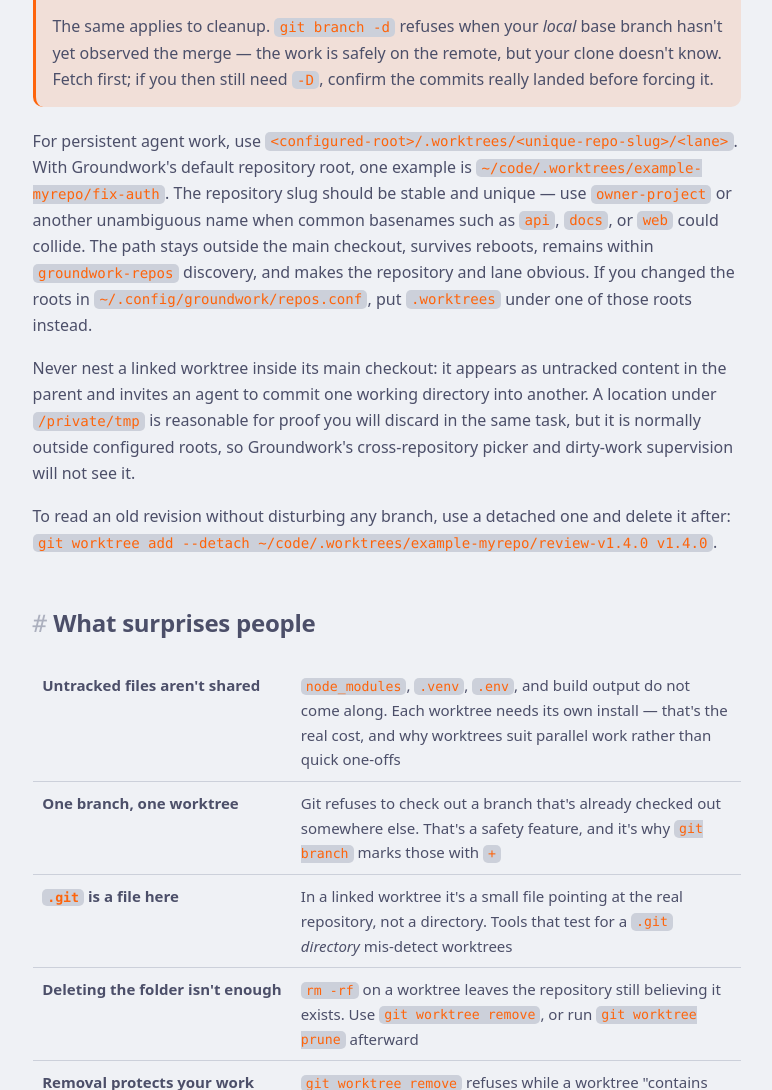
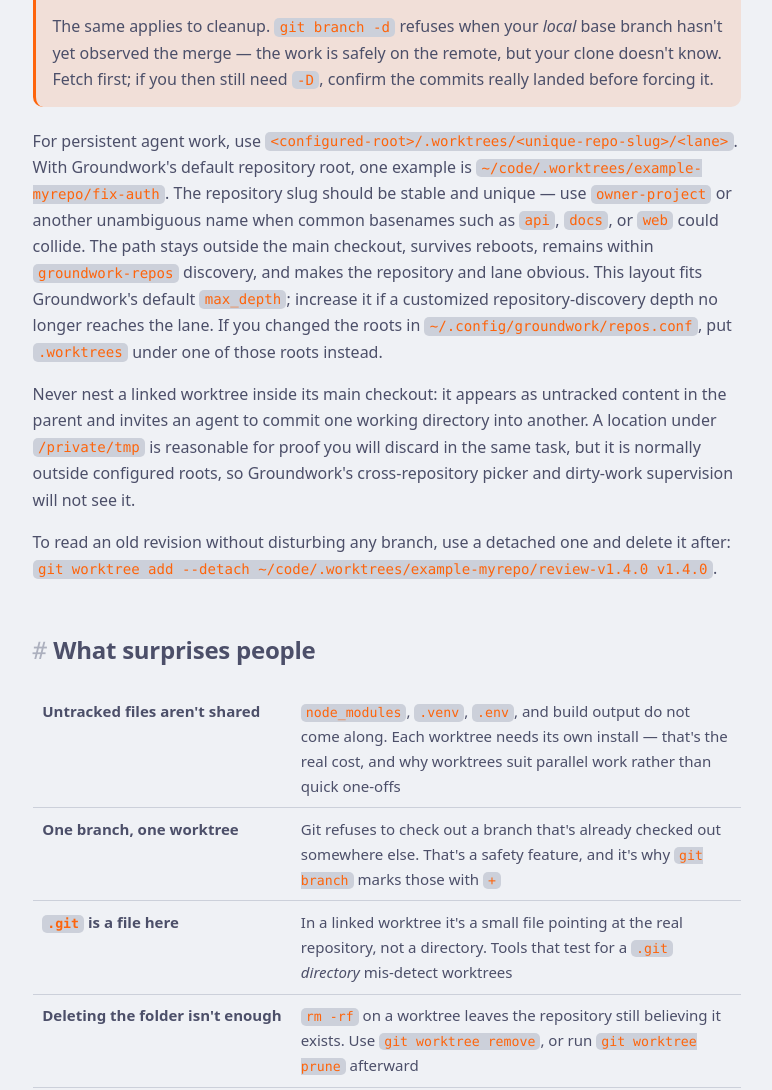
Before and after one commit to jasondockery/groundwork, a plain HTML site: page docs/worktrees.html in a window 1280 px wide. Shown: the part 2722-3812 px from the top of the page, without its empty margins (385-1157 px from the left). Drawn offline with Linux system fonts and the light colour scheme.

Commit message:
docs(worktrees): clarify discovery depth

```diff
--- a/docs/worktrees.html
+++ b/docs/worktrees.html
@@ -185,7 +185,7 @@
         <p>This matters more with agents than without: you often create the worktree from wherever your shell already was, and nothing in the agent's context can reveal a wrong starting point. State the base every time.</p>
         <p>The same applies to cleanup. <code>git branch -d</code> refuses when your <em>local</em> base branch hasn't yet observed the merge — the work is safely on the remote, but your clone doesn't know. Fetch first; if you then still need <code>-D</code>, confirm the commits really landed before forcing it.</p>
       </div>
-      <p>For persistent agent work, use <code>&lt;configured-root&gt;/.worktrees/&lt;unique-repo-slug&gt;/&lt;lane&gt;</code>. With Groundwork's default repository root, one example is <code>~/code/.worktrees/example-myrepo/fix-auth</code>. The repository slug should be stable and unique — use <code>owner-project</code> or another unambiguous name when common basenames such as <code>api</code>, <code>docs</code>, or <code>web</code> could collide. The path stays outside the main checkout, survives reboots, remains within <a href="repo-navigation.html"><code>groundwork-repos</code></a> discovery, and makes the repository and lane obvious. If you changed the roots in <code>~/.config/groundwork/repos.conf</code>, put <code>.worktrees</code> under one of those roots instead.</p>
+      <p>For persistent agent work, use <code>&lt;configured-root&gt;/.worktrees/&lt;unique-repo-slug&gt;/&lt;lane&gt;</code>. With Groundwork's default repository root, one example is <code>~/code/.worktrees/example-myrepo/fix-auth</code>. The repository slug should be stable and unique — use <code>owner-project</code> or another unambiguous name when common basenames such as <code>api</code>, <code>docs</code>, or <code>web</code> could collide. The path stays outside the main checkout, survives reboots, remains within <a href="repo-navigation.html"><code>groundwork-repos</code></a> discovery, and makes the repository and lane obvious. This layout fits Groundwork's default <code>max_depth</code>; increase it if a customized repository-discovery depth no longer reaches the lane. If you changed the roots in <code>~/.config/groundwork/repos.conf</code>, put <code>.worktrees</code> under one of those roots instead.</p>
       <p>Never nest a linked worktree inside its main checkout: it appears as untracked content in the parent and invites an agent to commit one working directory into another. A location under <code>/private/tmp</code> is reasonable for proof you will discard in the same task, but it is normally outside configured roots, so Groundwork's cross-repository picker and dirty-work supervision will not see it.</p>
       <p>To read an old revision without disturbing any branch, use a detached one and delete it after: <code>git worktree add --detach ~/code/.worktrees/example-myrepo/review-v1.4.0 v1.4.0</code>.</p>
 
```
